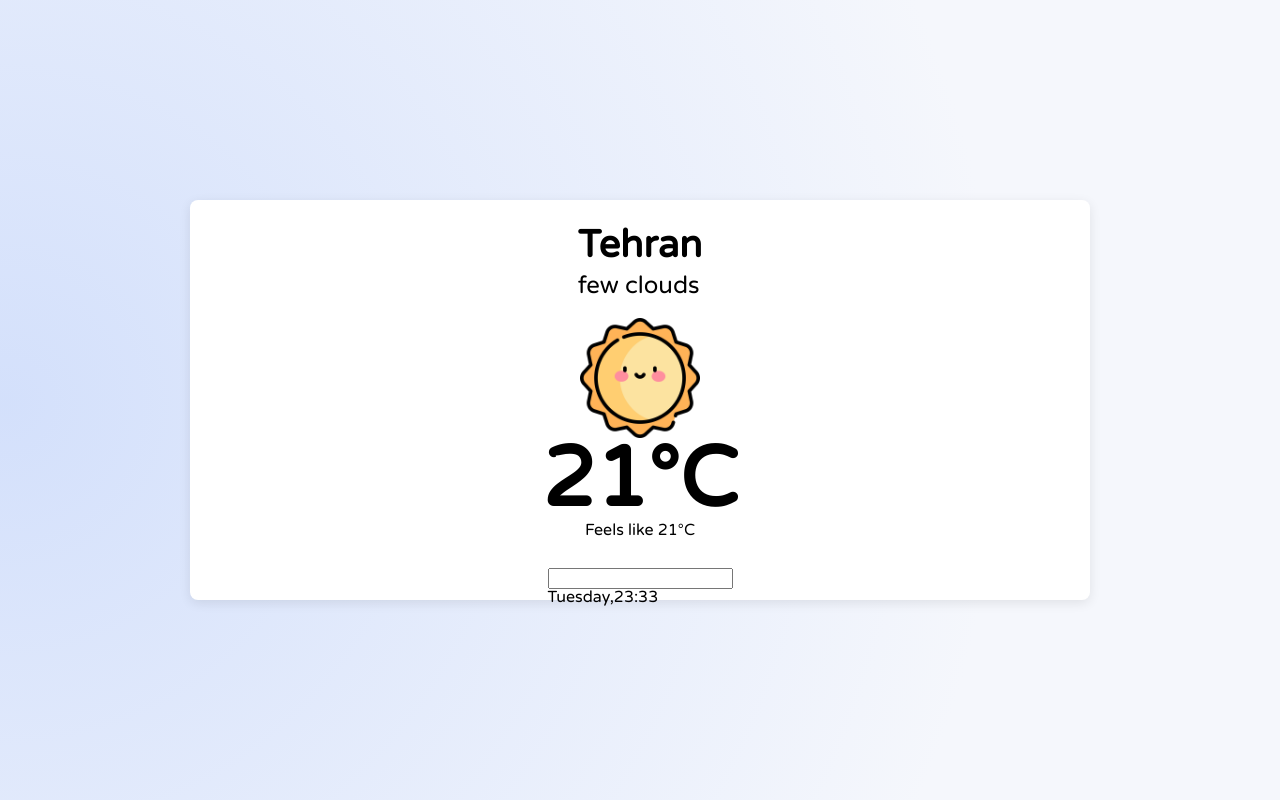
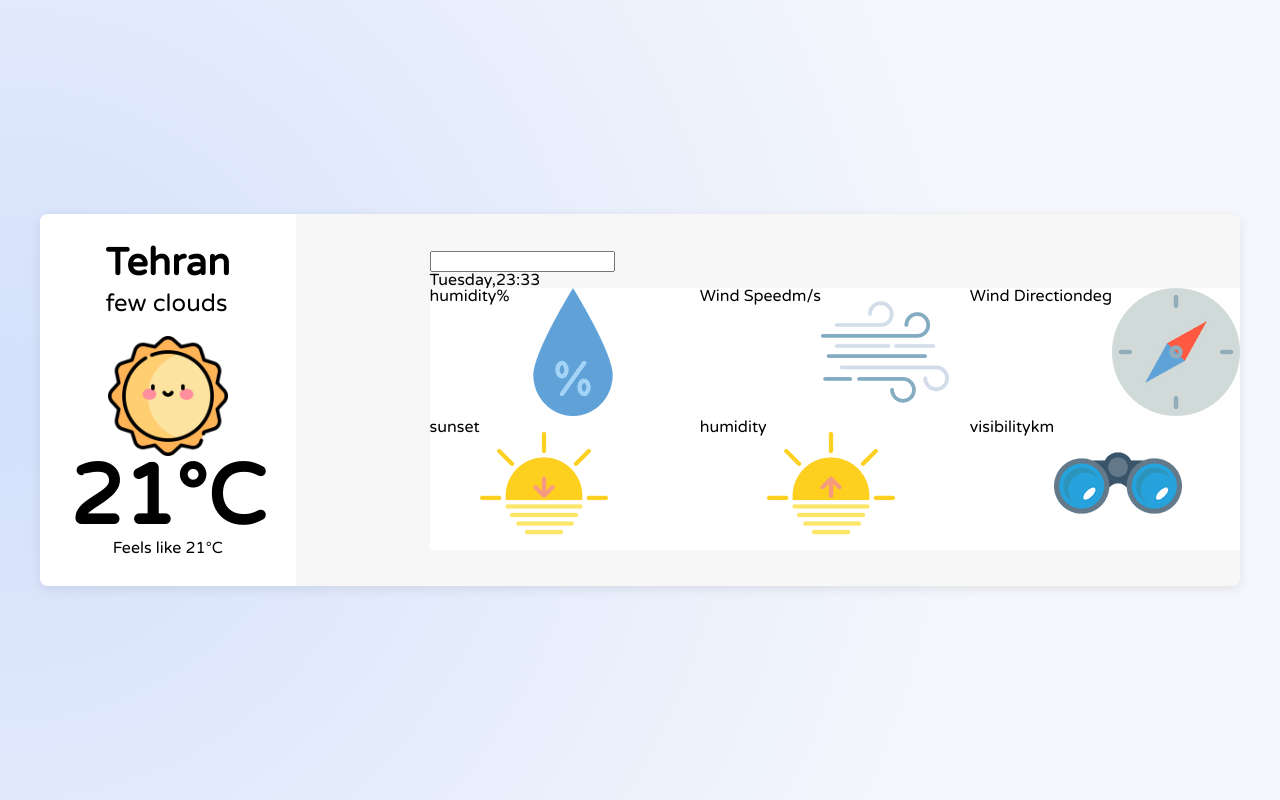
Before and after one commit to AmirMasoud-Beheshti/mini-weather, a React (Create React App) app: page / in a window 1280 px wide. Built offline with nearby package versions, Linux system fonts and the light colour scheme; no server answers.

Commit message:
feat: intitial design for metrics field

```diff
--- a/src/components/MainWeather/MainWeather.scss
+++ b/src/components/MainWeather/MainWeather.scss
@@ -4,12 +4,15 @@
   flex-direction: column;
   justify-content: center;
   align-items: center;
+  background-color: #fff;
+  border-radius:  8px 0 0 8px;
   padding: 30px;
   img{
     width: 120px;
     object-fit: cover;
   }
   @media only screen and (min-width: 768px){
-
+    width: unset;
+    height: 100%;
   }
 }
--- a/src/components/WeatherCard/WeatherCard.scss
+++ b/src/components/WeatherCard/WeatherCard.scss
@@ -1,5 +1,5 @@
 .card {
-  background-color: #fff;
+  background-color: #f7f7f7;
   width: 100%;
   max-width: 320px;
   margin: 0 16px;
@@ -12,12 +12,13 @@
 }
 @media only screen and (min-width: 768px){
   .card{
-    max-width: 600px;
-    height: 400px;
+    flex-direction: row;
+    justify-content: space-between;
+    max-width: unset;
   }
 }
 @media only screen and (min-width:1200px){
   .card{
-    max-width: 900px;
+    max-width: 1200px;
   }
 }
--- a/src/components/WeatherFields/MetricsCard/MetricsCard.scss
+++ b/src/components/WeatherFields/MetricsCard/MetricsCard.scss
@@ -1,3 +1,4 @@
-.img {
-  width: 96px;
+.metrics {
+  background-color: #fff;
+  display: flex;
 }
--- a/src/components/WeatherFields/MetricsCard/MetricsCard.tsx
+++ b/src/components/WeatherFields/MetricsCard/MetricsCard.tsx
@@ -2,22 +2,22 @@ import React from "react";
 import './MetricsCard.scss'
 export interface MetricsCardProps {
   title: string;
-  value: string;
+  value: string | number;
   unit?: string;
   imageSrc?:string
 }
 const MetricsCard = (props: MetricsCardProps) => {
   const { title, value, unit,imageSrc } = props;
   return (
-    <div className="">
+    <div className="metrics">
       <div>{title}</div>
       <div>
         <div>
           <div>{value}</div>
           <div>{unit}</div>
         </div>
+      </div>
         <div><img src={imageSrc} alt="" className="img"/></div>
-      </div>
     </div>
   );
 };
--- a/src/components/WeatherFields/WeatherFields.scss
+++ b/src/components/WeatherFields/WeatherFields.scss
@@ -1,4 +1,5 @@
 .weather-fields{
-  display: flex;
-  flex-wrap: wrap;
+  display: grid;
+  grid-template-columns: repeat(3, minmax(232px, 1fr));
+  height: 100%;
 }
--- a/src/components/WeatherFields/WeatherFields.tsx
+++ b/src/components/WeatherFields/WeatherFields.tsx
@@ -6,25 +6,67 @@ import { useDispatch, useSelector } from "react-redux";
 import WeatherForm from "./WeatherForm/WeatherForm";
 import { AppDispatch, TRootState } from "../../store/store";
 import { fetchWeather, selectCurrentWeather } from "./metricsFieldsSlice";
-import { ICurrentWeather, Status } from "../../constants/interfaces";
+import { Status } from "../../constants/interfaces";
 const WeatherFields = () => {
   const dispatch = useDispatch<AppDispatch>();
   const weatherStatus = useSelector<TRootState>(
     (state) => state.metricsFields.status
   );
-
   const currentWeather = useSelector(selectCurrentWeather);
   useEffect(() => {
     if (weatherStatus === Status.Idle) {
       dispatch(fetchWeather());
     }
   }, [weatherStatus]);
-
-
+  const currentWeatherDetails: MetricsCardProps[] = [
+    {
+      title: "humidity",
+      value: currentWeather?.humidity as number,
+      unit: "%",
+      imageSrc: "images/humidity.png",
+    },
+    {
+      title: "Wind Speed",
+      value: currentWeather?.wind_speed as number,
+      unit: "m/s",
+      imageSrc: "images/wind-spedd.png",
+    },
+    {
+      title: "Wind Direction",
+      value: currentWeather?.wind_deg as number,
+      unit: "deg",
+      imageSrc: "images/wind-direction.png",
+    },
+    {
+      title: "sunset",
+      value: currentWeather?.sunset as number,
+      imageSrc: "images/sunset.png",
+    },
+    {
+      title: "humidity",
+      value: currentWeather?.sunrise as number,
+      imageSrc: "images/sunrise.png",
+    },
+    {
+      title: "visibility",
+      value: currentWeather?.visibility as number,
+      unit: "km",
+      imageSrc: "images/visibilty.png",
+    },
+  ];
+  const renderedCurrentFields = currentWeatherDetails.map((field) => (
+    <MetricsCard
+      title={field.title}
+      imageSrc={field.imageSrc}
+      value={field.value}
+      unit={field.unit}
+      key={field.title}
+    />
+  ));
   return (
-    <div>
+    <div className="weather-container">
       <WeatherForm />
-      <div className="weather-fields">{}</div>
+      <div className="weather-fields">{renderedCurrentFields}</div>
     </div>
   );
 };
--- a/src/index.tsx
+++ b/src/index.tsx
@@ -9,10 +9,8 @@ const root = ReactDOM.createRoot(
   document.getElementById('root') as HTMLElement
 );
 root.render(
-  <React.StrictMode>
   <Provider store={store}>
 
     <App />
   </Provider>
-  </React.StrictMode>
 );
```
